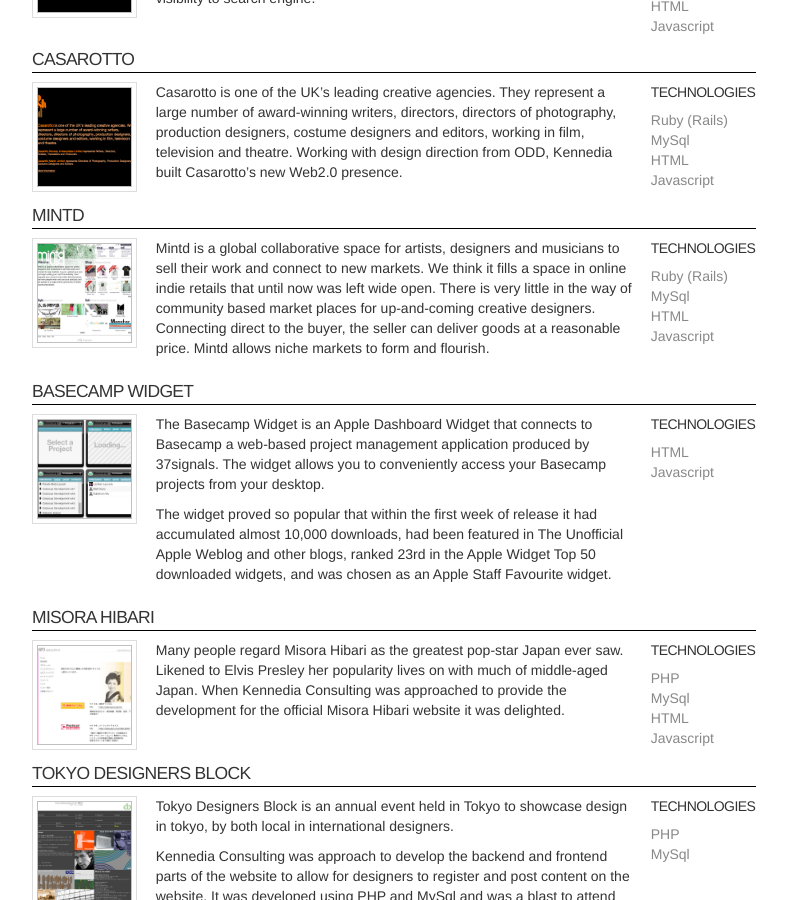
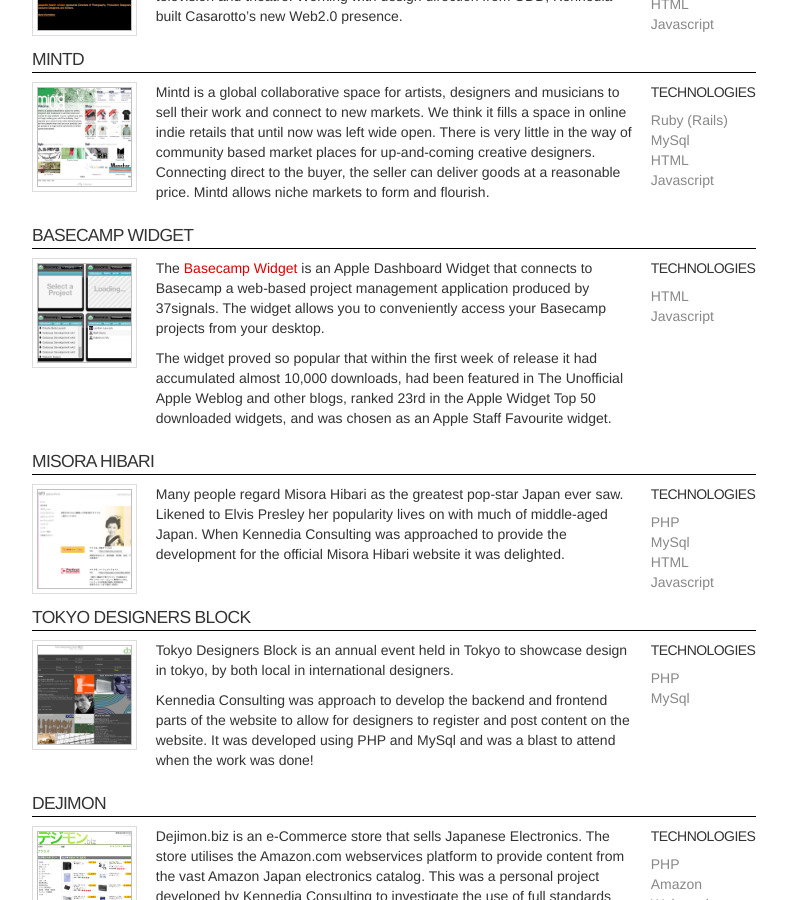
Before and after one commit to supagroova/kennedia.com, a Jekyll site: the page built from portfolio.html, in a window 1280 px wide and 900 px high, scrolled down 3051 px. Shown: the whole window, without its empty margins (246-1033 px from the left). Built offline with Jekyll 4.4.1, drawn with Linux system fonts in a browser that asks for light colours; Markdown is read by kramdown in place of the engine named in the settings; part of the change alters nothing that is shown; some of the changed text lies outside the part shown.

```diff
--- a/_data/portfolio.yaml
+++ b/_data/portfolio.yaml
@@ -149,15 +149,6 @@
     - Objective-C (iOS)
 
 -
-  title: Dana Lixenburg
-  description: |-
-    The website for renowned photographer Dana Lixenberg.
-
-  images:
-    - url: "/img/portfolio/danalixenburg_1.png"
-    - url: "/img/portfolio/danalixenburg_2.png"
-
--
   title: Game Streamer
   id: gamestreamer
   description: |-
@@ -280,7 +271,7 @@
 -
   id: basecamp
   description: |-
-      The Basecamp Widget is an Apple Dashboard Widget that connects to Basecamp a web-based project management application produced by 37signals. The widget allows you to conveniently access your Basecamp projects from your desktop.
+      The [Basecamp Widget](https://github.com/supagroova/basecampwidget) is an Apple Dashboard Widget that connects to Basecamp a web-based project management application produced by 37signals. The widget allows you to conveniently access your Basecamp projects from your desktop.
 
       The widget proved so popular that within the first week of release it had accumulated almost 10,000 downloads, had been featured in The Unofficial Apple Weblog and other blogs, ranked 23rd in the Apple Widget Top 50 downloaded widgets, and was chosen as an Apple Staff Favourite widget.
   images:
```
Also changed, not shown: img/portfolio/danalixenburg_1.png (deleted), img/portfolio/danalixenburg_2.png (deleted), img/portfolio/facehunter_4.png.
